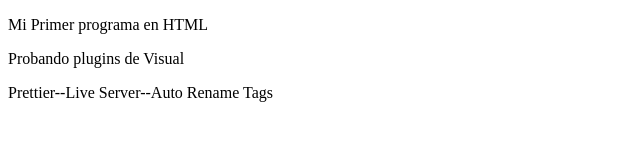
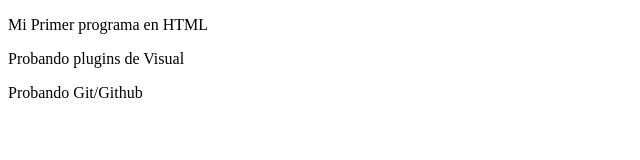
Before and after one commit to yasmilgit/ProyectoDemoCursoPrework, a plain HTML site: page index.html in a window 1280 px wide. Shown: the whole page, without its empty margins (0-640 px from the left). Drawn offline with Linux system fonts and the light colour scheme.

Commit message:
cambios modifique el title y la ultima linea de parrafo

```diff
--- a/index.html
+++ b/index.html
@@ -4,11 +4,11 @@
     <meta charset="UTF-8">
     <meta name="viewport" content="width=device-width, initial-scale=1.0">
     <meta http-equiv="X-UA-Compatible" content="ie=edge">
-    <title>Document</title>
+    <title>Hola Curso</title>
 </head>
 <body>
     <p>Mi Primer programa en HTML</p>
     <p>Probando plugins de Visual</p>
-    <p>Prettier--Live Server--Auto Rename Tags</p>
+    <p>Probando Git/Github</p>
 </body>
 </html>
```
